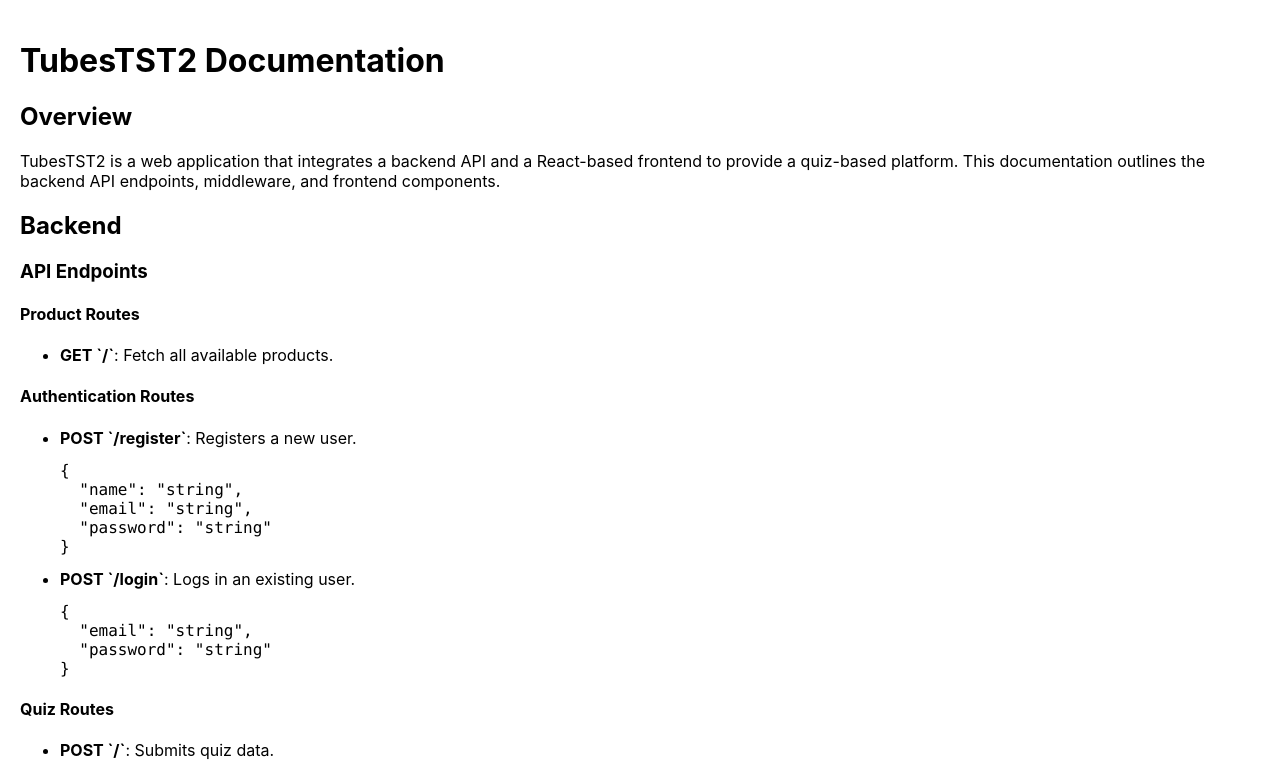
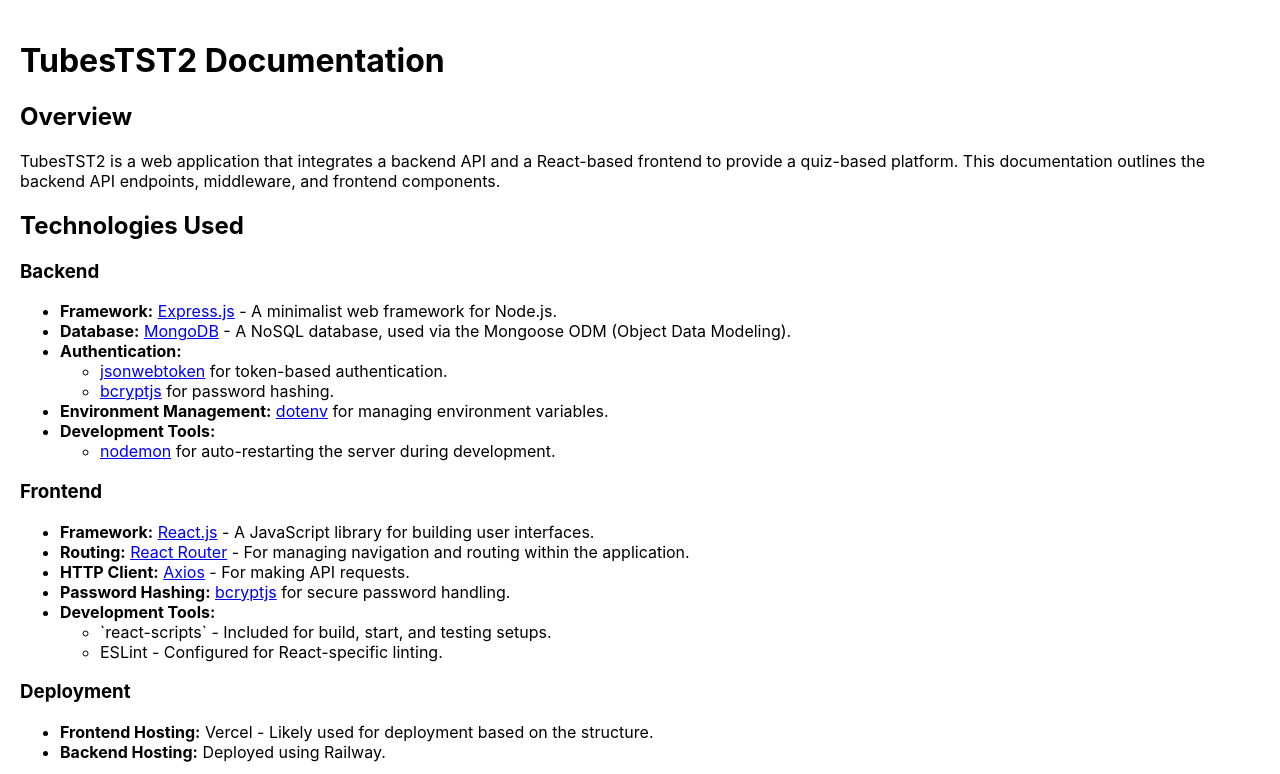
Before and after one commit to MRaflyH/TubesTST2, a React (Create React App) app in the folder frontend/: page /docs in a window 1280 px wide. Shown: the top 774 px of the page. Built offline with nearby package versions, Linux system fonts and the light colour scheme.

Commit message:
Update DocsPage.jsx

```diff
--- a/frontend/src/components/DocsPage.jsx
+++ b/frontend/src/components/DocsPage.jsx
@@ -8,6 +8,46 @@
 
       <h2>Overview</h2>
       <p>TubesTST2 is a web application that integrates a backend API and a React-based frontend to provide a quiz-based platform. This documentation outlines the backend API endpoints, middleware, and frontend components.</p>
+
+      <h2>Technologies Used</h2>
+
+      <h3>Backend</h3>
+      <ul>
+        <li><strong>Framework:</strong> <a href="https://expressjs.com/">Express.js</a> - A minimalist web framework for Node.js.</li>
+        <li><strong>Database:</strong> <a href="https://www.mongodb.com/">MongoDB</a> - A NoSQL database, used via the Mongoose ODM (Object Data Modeling).</li>
+        <li><strong>Authentication:</strong>
+          <ul>
+            <li><a href="https://www.npmjs.com/package/jsonwebtoken">jsonwebtoken</a> for token-based authentication.</li>
+            <li><a href="https://www.npmjs.com/package/bcryptjs">bcryptjs</a> for password hashing.</li>
+          </ul>
+        </li>
+        <li><strong>Environment Management:</strong> <a href="https://www.npmjs.com/package/dotenv">dotenv</a> for managing environment variables.</li>
+        <li><strong>Development Tools:</strong>
+          <ul>
+            <li><a href="https://nodemon.io/">nodemon</a> for auto-restarting the server during development.</li>
+          </ul>
+        </li>
+      </ul>
+
+      <h3>Frontend</h3>
+      <ul>
+        <li><strong>Framework:</strong> <a href="https://reactjs.org/">React.js</a> - A JavaScript library for building user interfaces.</li>
+        <li><strong>Routing:</strong> <a href="https://reactrouter.com/">React Router</a> - For managing navigation and routing within the application.</li>
+        <li><strong>HTTP Client:</strong> <a href="https://axios-http.com/">Axios</a> - For making API requests.</li>
+        <li><strong>Password Hashing:</strong> <a href="https://www.npmjs.com/package/bcryptjs">bcryptjs</a> for secure password handling.</li>
+        <li><strong>Development Tools:</strong>
+          <ul>
+            <li>`react-scripts` - Included for build, start, and testing setups.</li>
+            <li>ESLint - Configured for React-specific linting.</li>
+          </ul>
+        </li>
+      </ul>
+
+      <h3>Deployment</h3>
+      <ul>
+        <li><strong>Frontend Hosting:</strong> Vercel - Likely used for deployment based on the structure.</li>
+        <li><strong>Backend Hosting:</strong> Deployed using Railway.</li>
+      </ul>
 
       <h2>Backend</h2>
       <h3>API Endpoints</h3>
```
